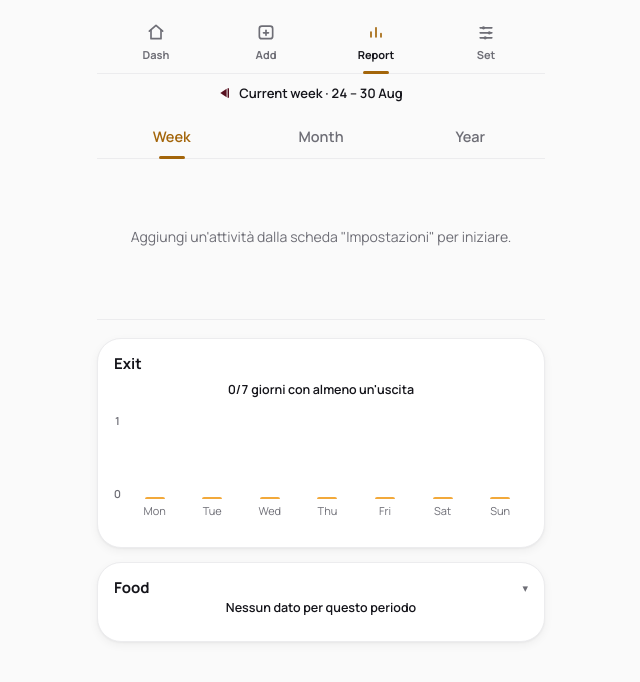
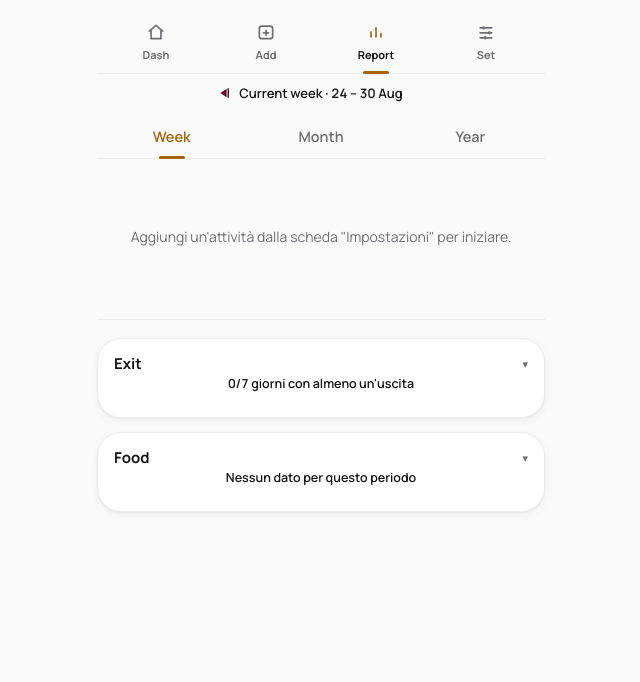
Before and after one commit to emanuelezocaro/Weekly, a React (Vite) app: page / in a window 1280 px wide. Both pictures are taken after a click on the button "Report". Shown: the top 682 px of the page, without its empty margins (319-959 px from the left). Built offline with nearby package versions, Linux system fonts and the light colour scheme.

Commit message:
Uniforma la card Exit: chiusa come le altre (solo titolo e totale)
Co-Authored-By: Claude Sonnet 5 <noreply@anthropic.com>
Claude-Session: https://claude.ai/code/session_015GCzVppiv8RL9rdMA2QTCX

```diff
--- a/src/components/OutputsWeekCard.jsx
+++ b/src/components/OutputsWeekCard.jsx
@@ -6,11 +6,6 @@ import { copyOrShareText } from '../utils/shareFile'
 import GoalLine from './GoalLine'
 import GoalTrendIndicator from './GoalTrendIndicator'
 import TrendChartYAxis from './TrendChartYAxis'
-
-// A regular space collapses to zero height when it's a block element's only
-// content -- this reserves a row's height even with nothing to say, so
-// swiping between periods doesn't shift every chart below it up or down.
-const NBSP = String.fromCharCode(160)
 
 const COPY_MESSAGES = {
   copied: 'Elenco copiato ✓',
@@ -100,9 +95,11 @@ export default function OutputsWeekCard({ outputs, days, prevDays, period, goals
 
   return (
     <section className="settings-card">
+      <button type="button" className="trend-chart__toggle" onClick={() => setExpanded((e) => !e)}>
         <div className="settings-card__title-row">
           <h2 className="settings-card__title">Exit</h2>
           <GoalTrendIndicator goal={goal} actual={total} target={target} />
+          <span className="settings-card__chevron">{expanded ? '▴' : '▾'}</span>
         </div>
         <p className="trend-chart__caption">
           {daysWithOutputs}/{days.length} giorni con almeno un'uscita
@@ -114,12 +111,10 @@ export default function OutputsWeekCard({ outputs, days, prevDays, period, goals
             </span>
           )}
         </p>
-      <button
-        type="button"
-        className="trend-chart__toggle"
-        onClick={() => setExpanded((e) => !e)}
-        disabled={grouped.length === 0}
-      >
+      </button>
+
+      {expanded && (
+        <>
           <div className="trend-chart__row">
             <TrendChartYAxis maxValue={maxValue} formatValue={formatAxisValue} />
             <div className="trend-chart__bars-wrap">
@@ -146,16 +141,8 @@ export default function OutputsWeekCard({ outputs, days, prevDays, period, goals
               </div>
             </div>
           </div>
-        <span className="trend-chart__toggle-hint">
-          {grouped.length === 0
-            ? NBSP
-            : expanded
-              ? '▴ Nascondi elenco giornaliero'
-              : "▾ Tocca per l'elenco giornaliero"}
-        </span>
-      </button>
 
-      {expanded && grouped.length > 0 && (
+          {grouped.length > 0 && (
             <div className="outputs-detail">
               <div className="backup-card__actions">
                 <button type="button" className="backup-card__secondary" onClick={handleCopyList}>
@@ -175,6 +162,8 @@ export default function OutputsWeekCard({ outputs, days, prevDays, period, goals
               ))}
             </div>
           )}
+        </>
+      )}
     </section>
   )
 }
```
Lines whose indentation alone changed are shown as unchanged.
